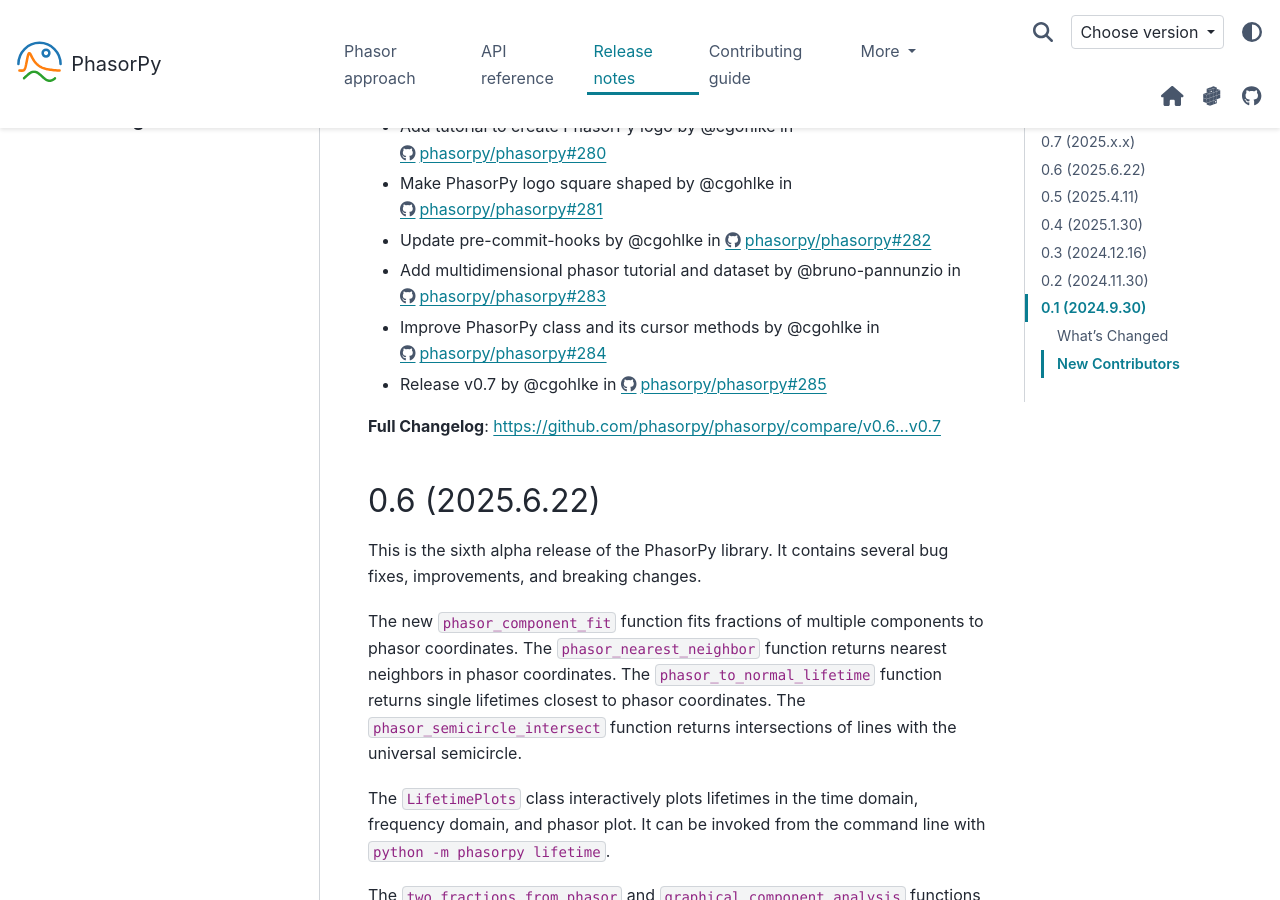
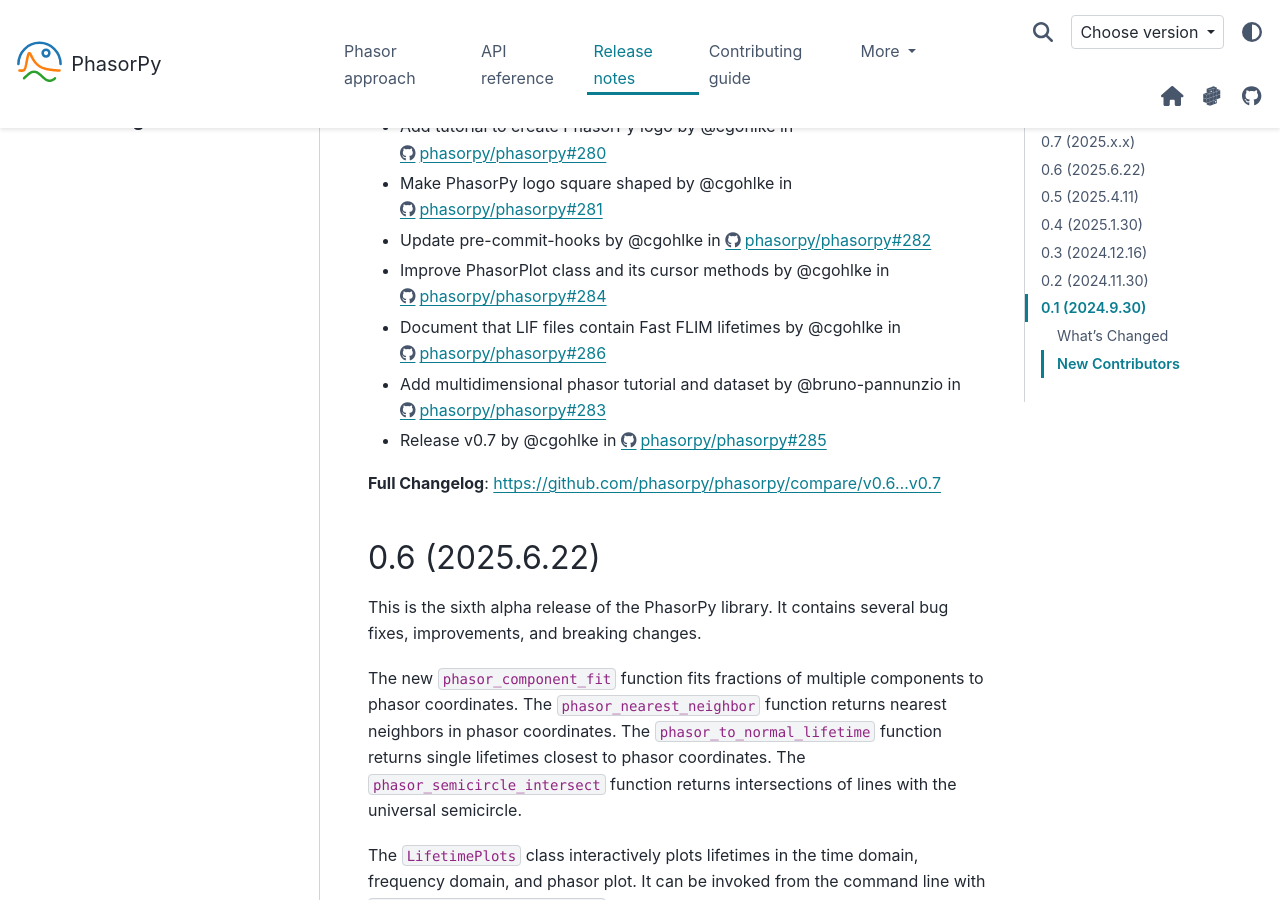
Before and after one commit to phasorpy/phasorpy, a Sphinx documentation site: the page built from docs/release.rst, in a window 1280 px wide and 900 px high, scrolled down 2392 px. Built offline with Sphinx 7.4.7 and the PyData theme 0.15.4, drawn with Linux system fonts in a browser that asks for light colours; pages that are not in the unit, such as notebooks, are missing from menus.

```diff
--- a/docs/release.rst
+++ b/docs/release.rst
@@ -70,8 +70,9 @@
 * Add tutorial to create PhasorPy logo by @cgohlke in https://github.com/phasorpy/phasorpy/pull/280
 * Make PhasorPy logo square shaped by @cgohlke in https://github.com/phasorpy/phasorpy/pull/281
 * Update pre-commit-hooks by @cgohlke in https://github.com/phasorpy/phasorpy/pull/282
+* Improve PhasorPlot class and its cursor methods by @cgohlke in https://github.com/phasorpy/phasorpy/pull/284
+* Document that LIF files contain Fast FLIM lifetimes by @cgohlke in https://github.com/phasorpy/phasorpy/pull/286
 * Add multidimensional phasor tutorial and dataset by @bruno-pannunzio in https://github.com/phasorpy/phasorpy/pull/283
-* Improve PhasorPy class and its cursor methods by @cgohlke in https://github.com/phasorpy/phasorpy/pull/284
 * Release v0.7 by @cgohlke in https://github.com/phasorpy/phasorpy/pull/285
 
 **Full Changelog**: https://github.com/phasorpy/phasorpy/compare/v0.6...v0.7
```
Also changed, not shown: .pre-commit-config.yaml, 2 other files.
